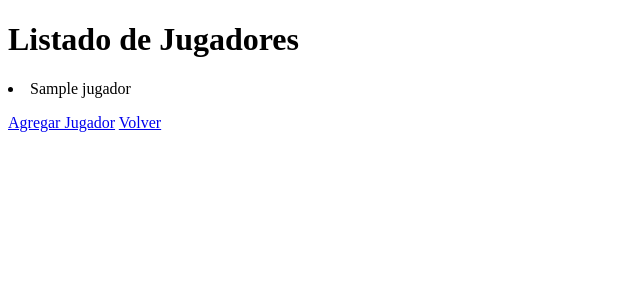
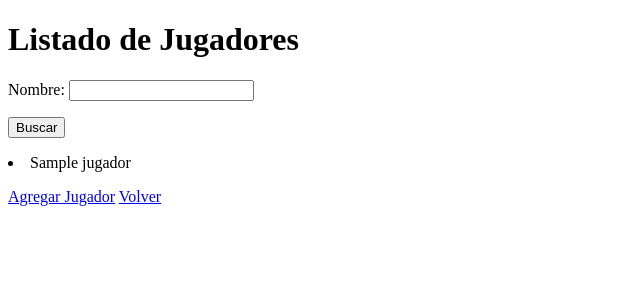
Before and after one commit to VictorAndrePG/Proyecto-final_Pinto_Garcia, a Django app: page /futbol/mostrar_jugadores/ in a window 1280 px wide. Shown: the top 300 px of the page, without its empty margins (0-640 px from the left). Run offline with Django 4.2, Linux system fonts and the light colour scheme; tables that the repository leaves empty hold one stand-in row (values such as "Sample post").

Commit message:
segundo commit

```diff
--- a/AppFutbol/urls.py
+++ b/AppFutbol/urls.py
@@ -1,5 +1,5 @@
 from django.urls import path
-from AppFutbol.views import mostrar_equipos, agregar_equipo, mostrar_jugadores, mostrar_entrenadores, agregar_jugador, agregar_entrenador, seleccionar_categoria
+from AppFutbol.views import mostrar_equipos, agregar_equipo, mostrar_jugadores, mostrar_entrenadores, agregar_jugador, agregar_entrenador, seleccionar_categoria, busqueda_jugador, busqueda_entrenador, busqueda_equipo
 
 urlpatterns = [
     path('mostrar_equipos/', mostrar_equipos, name='mostrar_equipos'),
@@ -12,4 +12,9 @@ urlpatterns = [
     path('agregar_entrenador/', agregar_entrenador, name='agregar_entrenador'),
 
     path('seleccionar_categoria/', seleccionar_categoria, name='seleccionar_categoria'),
+
+    path('buscar_entrenadores/', busqueda_entrenador),
+    path('buscar_jugadores/', busqueda_jugador),
+    path('buscar_equipos/', busqueda_equipo),
+
 ]
--- a/AppFutbol/views.py
+++ b/AppFutbol/views.py
@@ -27,9 +27,10 @@ def busqueda_equipo(request):
     }
     return render(request, "equipos.html", contexto)
 
+#-----------------------------
 def mostrar_jugadores(request):
     jugadores = Jugador.objects.all()
-    contexto = {"jugadores": jugadores}
+    contexto = {"jugadores": jugadores, "form":BusquedaFormJugador()}
     return render(request, 'jugadores/jugadores.html', contexto)
 
 def agregar_jugador(request):
@@ -43,10 +44,19 @@ def agregar_jugador(request):
 
     return render(request, 'jugadores/agregar_jugador.html', {'form': form})
 
+def busqueda_jugador(request):
+    nombre = request.GET.get("nombre", "")
+    jugadores = Jugador.objects.filter(nombre__icontains=nombre)
+    contexto = {
+        "jugadores": jugadores,
+        "form": BusquedaFormJugador(),
+    }
+    return render(request, "jugadores/jugadores.html", contexto)
 
+#-----------------------------
 def mostrar_entrenadores(request):
     entrenadores = Entrenador.objects.all()
-    contexto = {"entrenadores": entrenadores}
+    contexto = {"entrenadores": entrenadores, "form":BusquedaFormEntrenador()}
     return render(request, 'entrenador/entrenadores.html', contexto)
 
 def agregar_entrenador(request):
@@ -60,5 +70,15 @@ def agregar_entrenador(request):
 
     return render(request, 'entrenador/agregar_entrenador.html', {'form': form})
 
+def busqueda_entrenador(request):
+    nombre = request.GET.get("nombre", "")
+    entrenadores = Entrenador.objects.filter(nombre__icontains=nombre)
+    contexto = {
+        "entrenadores": entrenadores,
+        "form": BusquedaFormEntrenador(),
+    }
+    return render(request, "entrenador/entrenadores.html", contexto)
+
+#---------------------
 def seleccionar_categoria(request):
     return render(request, 'seleccionar_categoria.html')
--- a/templates/equipos.html
+++ b/templates/equipos.html
@@ -10,7 +10,7 @@
     <h1>Listado de Equipos</h1>
 
         <div>
-    <form action="/app/buscar" method="GET">
+    <form action="/futbol/buscar_equipos" method="GET">
 
         {{ form.as_p }}
 
--- a/templates/jugadores/jugadores.html
+++ b/templates/jugadores/jugadores.html
@@ -8,6 +8,15 @@
 </head>
 <body>
     <h1>Listado de Jugadores</h1>
+    <div>
+    <form action="/futbol/buscar_jugadores" method="GET">
+
+        {{ form.as_p }}
+
+        <input type="submit" value="Buscar">
+
+    </form>
+    </div>
     <p>
         {% for jugador in jugadores %}
             <li>{{ jugador.nombre }}</li>
```
Also changed, not shown: templates/entrenador/entrenadores.html (+9 -0 lines).
